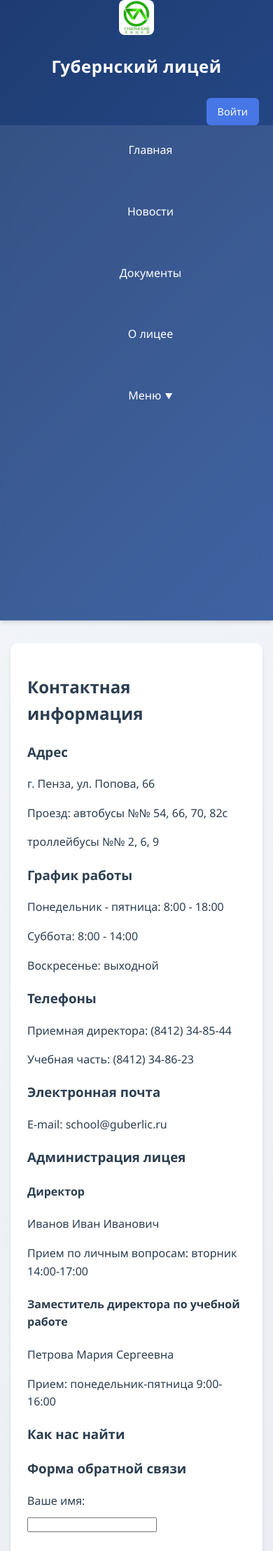
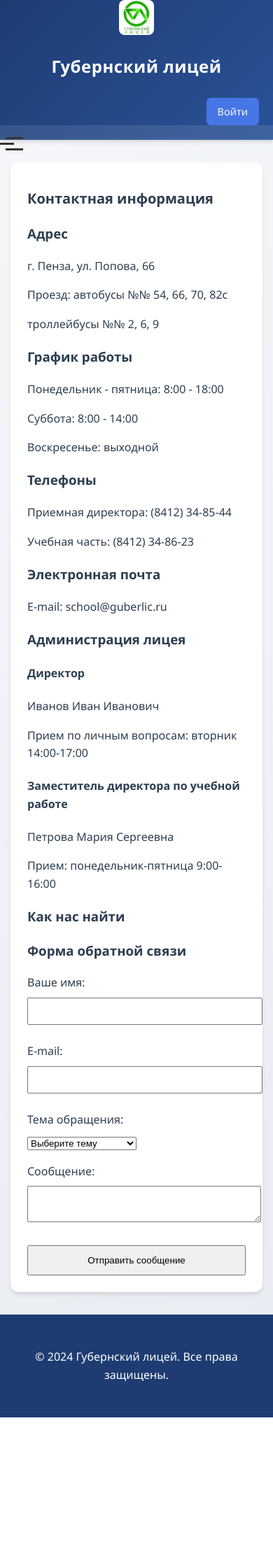
Before and after one commit to IvanSemenkin/gubernsky-lyceum, a Flask app: page /contacts in a window 390 px wide. Shown: the top 2217 px of the page at 70% size. After the commit the page ends 2026 px from the top, so only its background shows below. Run offline with Flask 3, Linux system fonts and the light colour scheme.

Commit message:
Add mobile optimization with hamburger menu and responsive design

```diff
--- a/static/css/menu.css
+++ b/static/css/menu.css
@@ -137,6 +137,172 @@
     }
 }
 
+/* Mobile Menu Styles */
+@media screen and (max-width: 768px) {
+    .main-menu {
+        padding: 10px;
+    }
+
+    .main-menu ul {
+        flex-direction: column;
+        align-items: center;
+    }
+
+    .main-menu > ul > li {
+        width: 100%;
+        margin: 5px 0;
+    }
+
+    .dropdown-content {
+        position: static;
+        width: 100%;
+        box-shadow: none;
+        margin-top: 5px;
+    }
+
+    .dropdown-content a {
+        padding: 10px;
+    }
+
+    .main-menu > ul > li:hover .dropdown-content {
+        display: none;
+    }
+
+    .main-menu > ul > li.active .dropdown-content {
+        display: block;
+    }
+
+    /* Hamburger Menu */
+    .menu-toggle {
+        display: block;
+        position: absolute;
+        right: 15px;
+        top: 15px;
+        z-index: 1000;
+    }
+
+    .main-menu ul {
+        display: none;
+        position: absolute;
+        top: 60px;
+        left: 0;
+        width: 100%;
+        background: white;
+        box-shadow: 0 2px 5px rgba(0,0,0,0.2);
+    }
+
+    .main-menu ul.active {
+        display: flex;
+    }
+
+    /* Touch-friendly dropdown */
+    .dropdown-content {
+        max-height: 0;
+        overflow: hidden;
+        transition: max-height 0.3s ease-out;
+    }
+
+    .main-menu > ul > li.active .dropdown-content {
+        max-height: 500px;
+    }
+}
+
+/* Hamburger Menu Button */
+.menu-toggle {
+    display: none;
+    background: none;
+    border: none;
+    padding: 10px;
+    cursor: pointer;
+}
+
+.hamburger {
+    display: block;
+    width: 25px;
+    height: 3px;
+    background: #333;
+    position: relative;
+    transition: all 0.3s ease;
+}
+
+.hamburger::before,
+.hamburger::after {
+    content: '';
+    position: absolute;
+    width: 25px;
+    height: 3px;
+    background: #333;
+    transition: all 0.3s ease;
+}
+
+.hamburger::before {
+    top: -8px;
+}
+
+.hamburger::after {
+    bottom: -8px;
+}
+
+/* Active Hamburger */
+.menu-toggle.active .hamburger {
+    background: transparent;
+}
+
+.menu-toggle.active .hamburger::before {
+    transform: rotate(45deg);
+    top: 0;
+}
+
+.menu-toggle.active .hamburger::after {
+    transform: rotate(-45deg);
+    bottom: 0;
+}
+
+@media screen and (max-width: 768px) {
+    .menu-toggle {
+        display: block;
+    }
+
+    .main-menu > ul {
+        display: none;
+        position: absolute;
+        top: 60px;
+        left: 0;
+        width: 100%;
+        background: white;
+        box-shadow: 0 2px 5px rgba(0,0,0,0.2);
+        z-index: 1000;
+    }
+
+    .main-menu > ul.active {
+        display: block;
+    }
+
+    .main-menu > ul > li {
+        display: block;
+        width: 100%;
+        margin: 0;
+        padding: 0;
+    }
+
+    .main-menu > ul > li > a {
+        padding: 15px;
+        display: block;
+        border-bottom: 1px solid #eee;
+    }
+
+    .dropdown-content {
+        position: static;
+        width: 100%;
+        box-shadow: none;
+        display: none;
+    }
+
+    .main-menu > ul > li.active .dropdown-content {
+        display: block;
+    }
+}
+
 .main-content {
     position: relative;
     z-index: 1000; /* Контент страницы ниже меню */
--- a/static/css/style.css
+++ b/static/css/style.css
@@ -2079,3 +2079,142 @@ footer {
         padding: 1rem;
     }
 }
+
+/* Mobile Optimization */
+@media screen and (max-width: 768px) {
+    .container {
+        width: 100%;
+        padding: 10px;
+        margin: 0;
+    }
+
+    .header {
+        padding: 10px;
+    }
+
+    .news-grid {
+        grid-template-columns: 1fr;
+        gap: 15px;
+    }
+
+    .news-item {
+        margin-bottom: 15px;
+    }
+
+    .news-image {
+        max-width: 100%;
+        height: auto;
+    }
+
+    .form-container {
+        width: 100%;
+        padding: 15px;
+    }
+
+    input[type="text"],
+    input[type="password"],
+    input[type="email"],
+    textarea {
+        width: 100%;
+        padding: 10px;
+        margin-bottom: 10px;
+    }
+
+    button {
+        width: 100%;
+        padding: 12px;
+    }
+
+    .table-container {
+        overflow-x: auto;
+    }
+
+    table {
+        min-width: 100%;
+    }
+
+    td, th {
+        padding: 8px;
+        font-size: 14px;
+    }
+
+    /* Улучшение читаемости текста */
+    p, li {
+        font-size: 16px;
+        line-height: 1.6;
+    }
+
+    h1 {
+        font-size: 24px;
+        margin: 15px 0;
+    }
+
+    h2 {
+        font-size: 20px;
+        margin: 12px 0;
+    }
+
+    /* Оптимизация изображений */
+    img {
+        max-width: 100%;
+        height: auto;
+    }
+
+    /* Улучшение навигации */
+    .nav-links {
+        flex-direction: column;
+    }
+
+    .nav-links li {
+        margin: 5px 0;
+    }
+
+    /* Оптимизация кнопок */
+    .button {
+        display: block;
+        width: 100%;
+        padding: 12px;
+        margin: 10px 0;
+        text-align: center;
+    }
+
+    /* Оптимизация форм */
+    .form-group {
+        margin-bottom: 15px;
+    }
+
+    .form-control {
+        width: 100%;
+        padding: 10px;
+    }
+
+    /* Оптимизация отступов */
+    .section {
+        padding: 20px 10px;
+    }
+
+    .footer {
+        padding: 15px;
+        text-align: center;
+    }
+}
+
+/* Оптимизация для очень маленьких экранов */
+@media screen and (max-width: 320px) {
+    h1 {
+        font-size: 20px;
+    }
+
+    h2 {
+        font-size: 18px;
+    }
+
+    p, li {
+        font-size: 14px;
+    }
+
+    .button {
+        padding: 10px;
+        font-size: 14px;
+    }
+}
--- a/templates/base.html
+++ b/templates/base.html
@@ -2,7 +2,9 @@
 <html lang="ru">
 <head>
     <meta charset="UTF-8">
-    <meta name="viewport" content="width=device-width, initial-scale=1.0">
+    <meta name="viewport" content="width=device-width, initial-scale=1.0, maximum-scale=1.0, user-scalable=no">
+    <meta name="description" content="Губернский лицей - официальный сайт образовательного учреждения">
+    <meta name="theme-color" content="#ffffff">
     <title>{% block title %}Губернский лицей{% endblock %}</title>
     <link rel="stylesheet" href="{{ url_for('static', filename='css/style.css') }}">
     <link rel="stylesheet" href="{{ url_for('static', filename='css/menu.css') }}">
@@ -32,6 +34,9 @@
                 </div>
             </div>
             <nav class="main-menu">
+                <button class="menu-toggle" aria-label="Открыть меню">
+                    <span class="hamburger"></span>
+                </button>
                 <ul>
                     <li><a href="{{ url_for('index') }}">Главная</a></li>
                     <li><a href="{{ url_for('news_list') }}">Новости</a></li>
```
Also changed, not shown: static/js/menu.js (+65 -0 lines).
